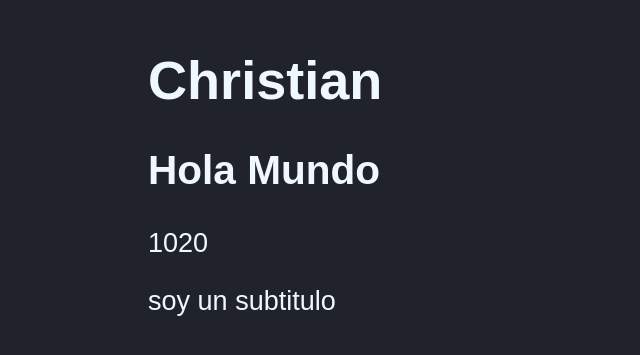
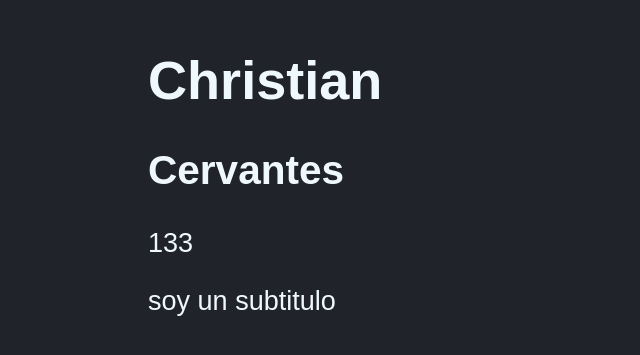
Before and after one commit to AndrewCervantes/Cursos, a React (Vite) app in the folder React/03-counter-app-vite/: page / in a window 1280 px wide. Shown: the part 135-490 px from the top of the page, without its empty margins (0-640 px from the left). Built offline with nearby package versions, Linux system fonts and the light colour scheme.

Commit message:
Curso React - PropTypes

```diff
--- a/React/03-counter-app-vite/src/FirstApp_Props.jsx
+++ b/React/03-counter-app-vite/src/FirstApp_Props.jsx
@@ -1,5 +1,5 @@
 /* Comunicación entre compomponentes - Props
-  Propiedades que se mandan en un functional component.
+  Propiedades que se mandan en un functional component padre al hijo.
 */
 
 /* Forma 1 - no recomendable
@@ -14,9 +14,17 @@ export const FirtsApp2 = (props) => {
     </>
   )
 }
+*/
 
-*/
+/* Libreria para los PropTypes */
+import PropTypes from 'prop-types';
+
 export const FirtsApp2 = ({title, subTitle}) =>{
+  /* Validación de props  forma no cool
+  if (!title ){
+    throw new Error('El title no existe');
+  }
+  */
   return(
     <>
       <h1> Christian</h1>
@@ -26,3 +34,9 @@ export const FirtsApp2 = ({title, subTitle}) =>{
     </>
   )
 }
+
+/* Validación de props */
+FirtsApp2.PropTypes ={
+  title: PropTypes.string.isRequired,
+  subTitle: PropTypes.number.isRequired,
+}
--- a/React/03-counter-app-vite/src/main.jsx
+++ b/React/03-counter-app-vite/src/main.jsx
@@ -14,7 +14,6 @@ import './styles.css';
  /* Renderizar */
  ReactDOM.createRoot( document.getElementById('root')).render(
     <React.StrictMode>
-        <FirtsApp2 title ="Hola Mundo" subTitle ={1010} />
-
+        <FirtsApp2 title="Cervantes" subTitle={123}/>
     </React.StrictMode>
  )
```
